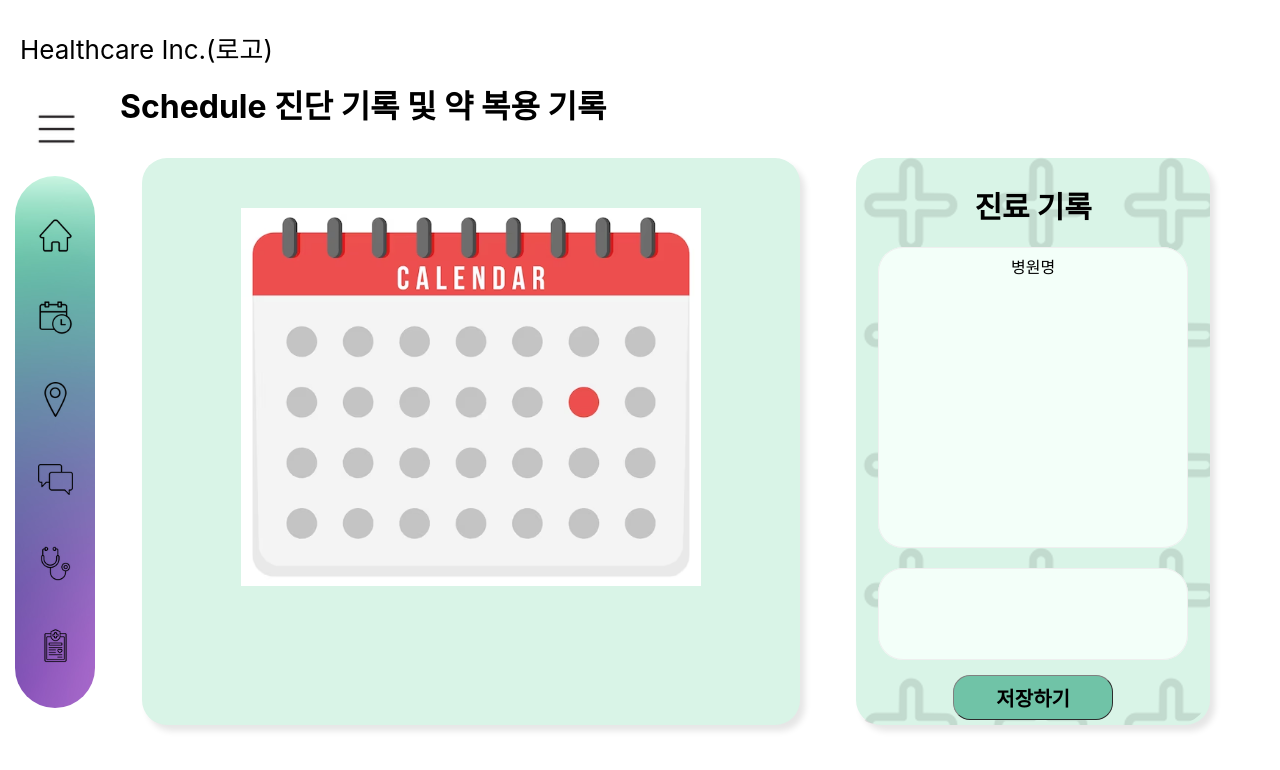
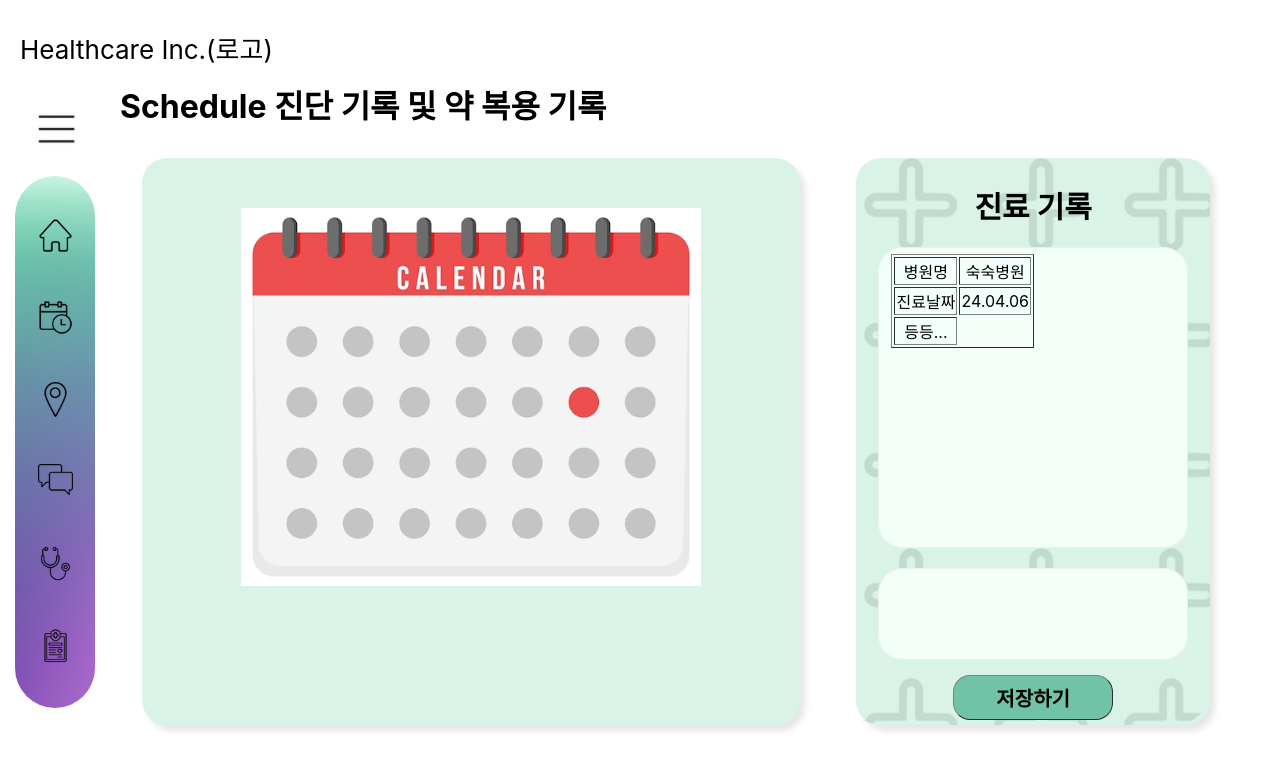
Before and after one commit to minzero31/codeit-2024-summer-project, a React (Create React App) app: page /schedule in a window 1280 px wide. Shown: the top 770 px of the page. Built offline with nearby package versions, Linux system fonts and the light colour scheme.

Commit message:
버튼 효과 넣고, 스케쥴창 blck2 정보 테이블 자리만 만듦

```diff
--- a/src/components/Home.css
+++ b/src/components/Home.css
@@ -154,3 +154,9 @@ input[type='checkbox'] {
     font-weight: 700;
     margin: 15px 0px 5px;
 }
+#saveMed:hover {
+    background-color: #6FB9A7;
+}
+#saveMed:active {
+    color: white;
+}
--- a/src/components/Schedule.css
+++ b/src/components/Schedule.css
@@ -93,3 +93,9 @@
     margin: 15px 0px 5px;
     position: relative
 }
+#schsavebtn:hover {
+    background-color: #6FB9A7;
+}
+#schsavebtn:active {
+    color: white;
+}
--- a/src/components/Schedule.js
+++ b/src/components/Schedule.js
@@ -21,9 +21,19 @@ const Schedule = () => {
           <section className='blck2'>
             <h2 id='schh2'>진료 기록</h2>
             <fieldset className='schsec1'>
-              <label>
-                병원명
-              </label>
+              <table border={1}>
+                <tr>
+                  <td>병원명</td>
+                  <td>숙숙병원</td>
+                </tr>
+                <tr>
+                  <td>진료날짜</td>
+                  <td>24.04.06</td>
+                </tr>
+                <tr>
+                  <td>등등...</td>
+                </tr>
+              </table>
             </fieldset>
             <fieldset className='schsec2'>
               <label></label>
```
